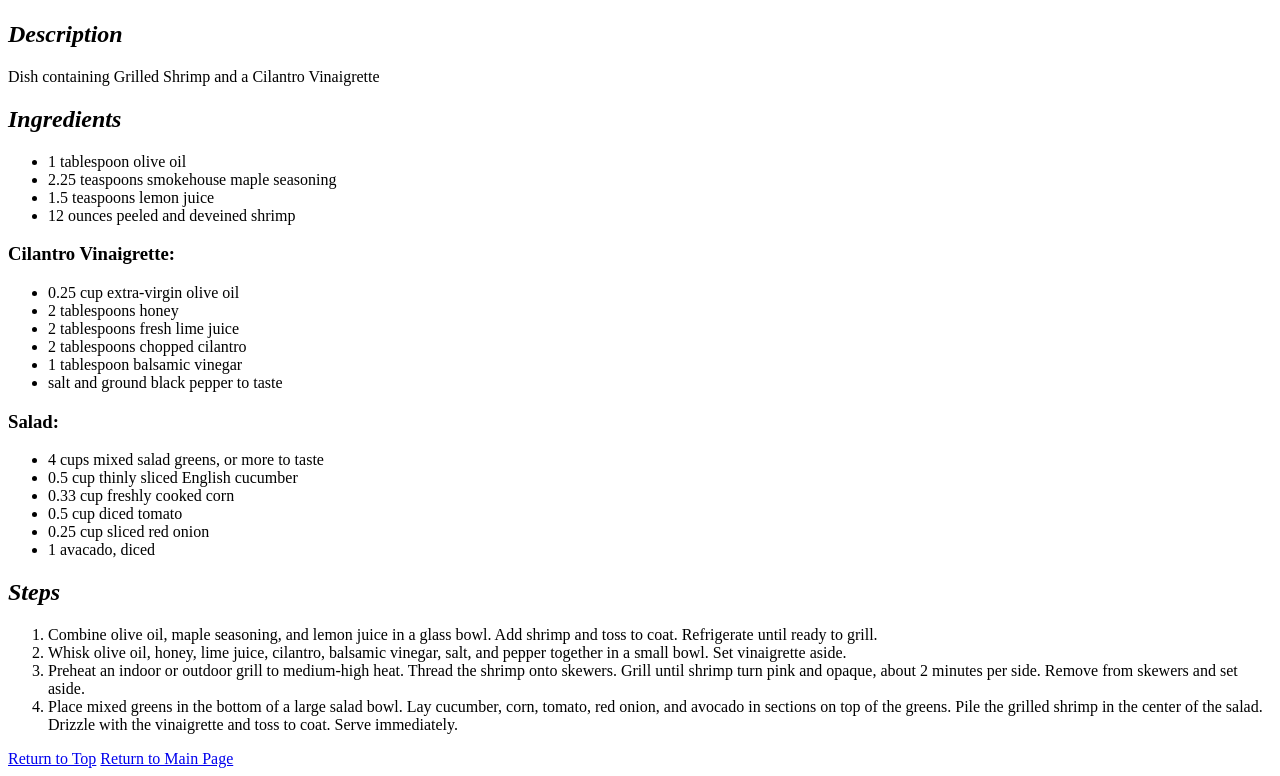
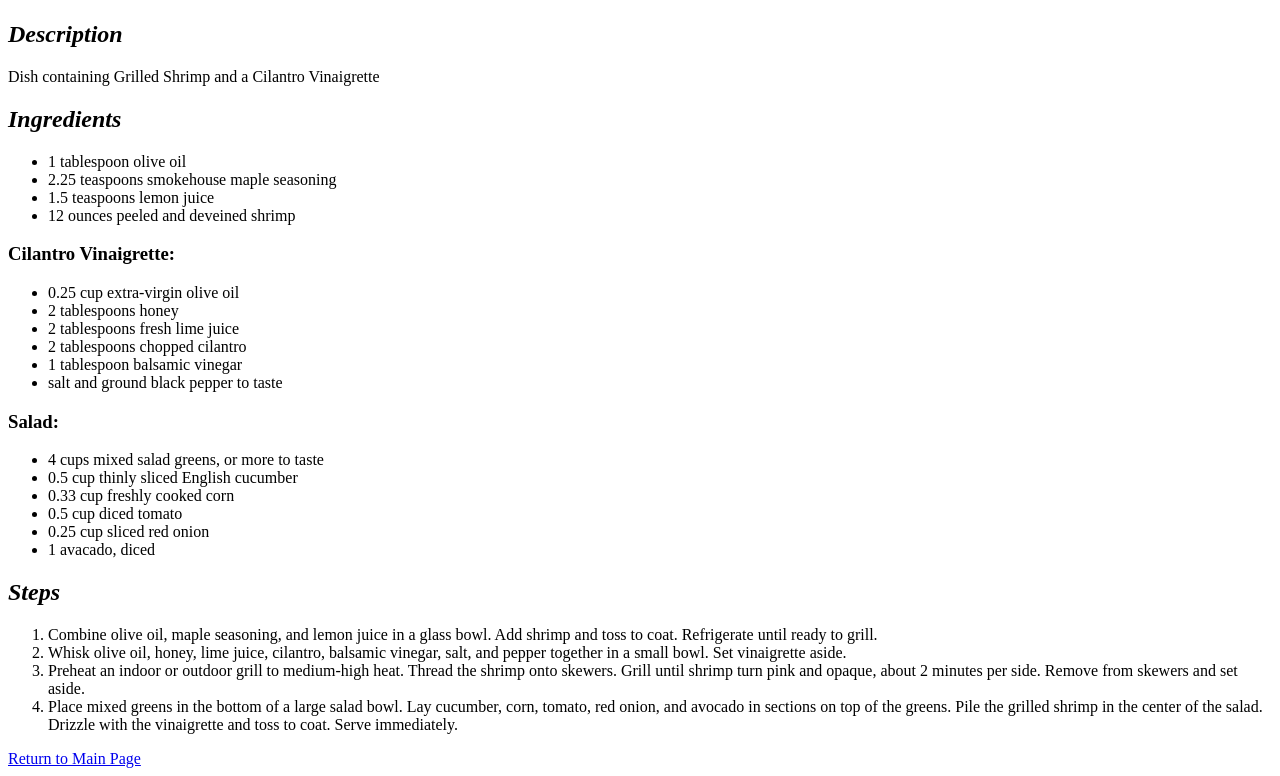
Before and after one commit to Arcticawesome/odin-recipes, a plain HTML site: page recipes/summershrimp.html in a window 1280 px wide. Shown: the part 99-875 px from the top of the page. Drawn offline with Linux system fonts and the light colour scheme.

Commit message:
Removed the function and will now add other recipes

```diff
--- a/recipes/summershrimp.html
+++ b/recipes/summershrimp.html
@@ -43,7 +43,7 @@
                         <li>Preheat an indoor or outdoor grill to medium-high heat. Thread the shrimp onto skewers. Grill until shrimp turn pink and opaque, about 2 minutes per side. Remove from skewers and set aside.</li>
                         <li>Place mixed greens in the bottom of a large salad bowl. Lay cucumber, corn, tomato, red onion, and avocado in sections on top of the greens. Pile the grilled shrimp in the center of the salad. Drizzle with the vinaigrette and toss to coat. Serve immediately.</li>
                     </ol>
-        <a href="#header">Return to Top</a>
+
         <a href="../index.html">Return to Main Page</a>
 </body>
 </html>
```
